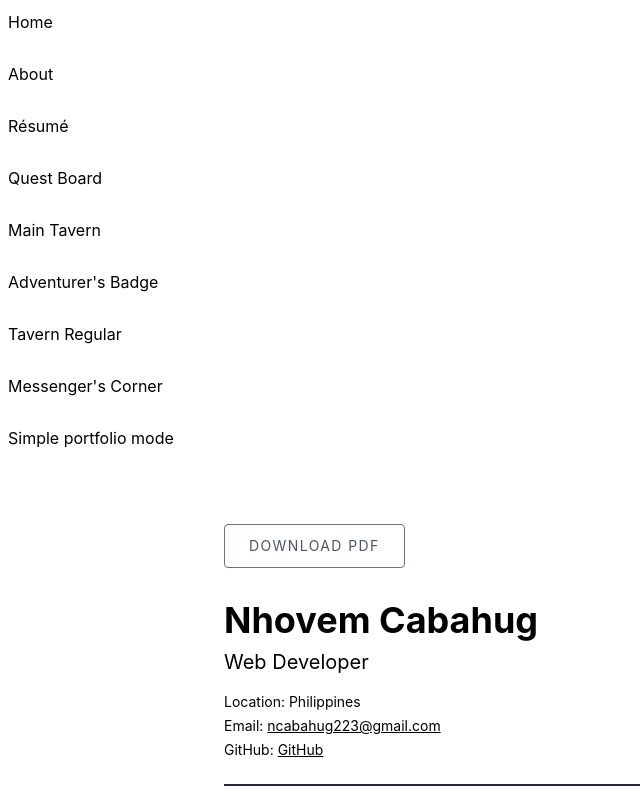
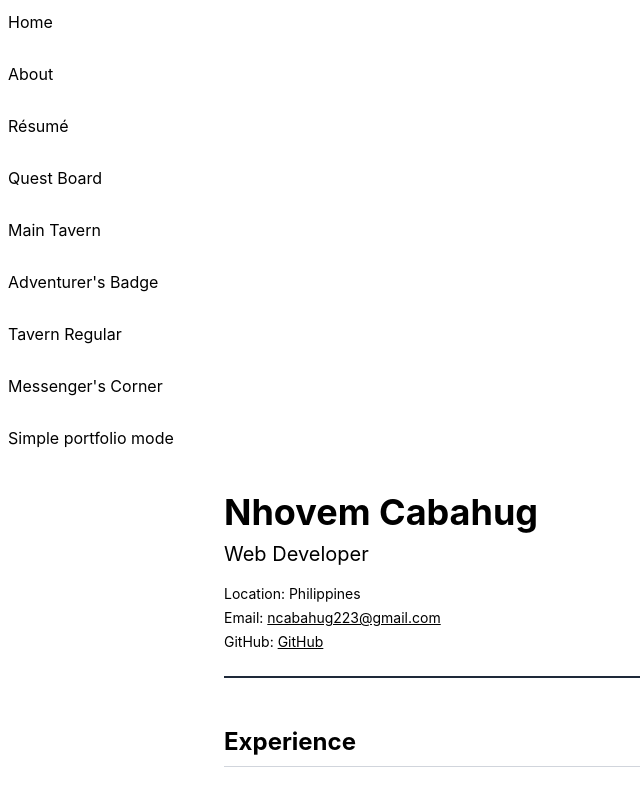
Before and after one commit to IbemCabahug/portfolio, an Astro site: page /resume in a window 1280 px wide. Shown: the top 788 px of the page, without its empty margins (0-640 px from the left). Built offline with nearby package versions, Linux system fonts and the light colour scheme; Astro itself is replaced by a stand-in of ours; no server answers.

Commit message:
fix: remove the duplicate resume download control from the top of the resume page

```diff
--- a/src/pages/resume.astro
+++ b/src/pages/resume.astro
@@ -46,13 +46,6 @@ const skillsEntries = await getCollection('skills');
   </style>
 
   <div class="max-w-4xl mx-auto p-8">
-    <div class="no-print mb-8 flex gap-4 items-center">
-      <div class="print:hidden mt-8 text-center text-gray-600">
-        <a href="/resume.pdf" download class="inline-flex items-center justify-center min-h-[44px] px-6 py-2 border border-gray-500 hover:border-gray-800 rounded transition-colors duration-200 uppercase tracking-widest text-sm no-print">
-          Download PDF
-        </a>
-      </div>
-    </div>
 
     <header class="mb-12 border-b-2 border-gray-800 pb-6">
       <h1 class="text-4xl font-bold mb-2">{profile.name}</h1>
```
